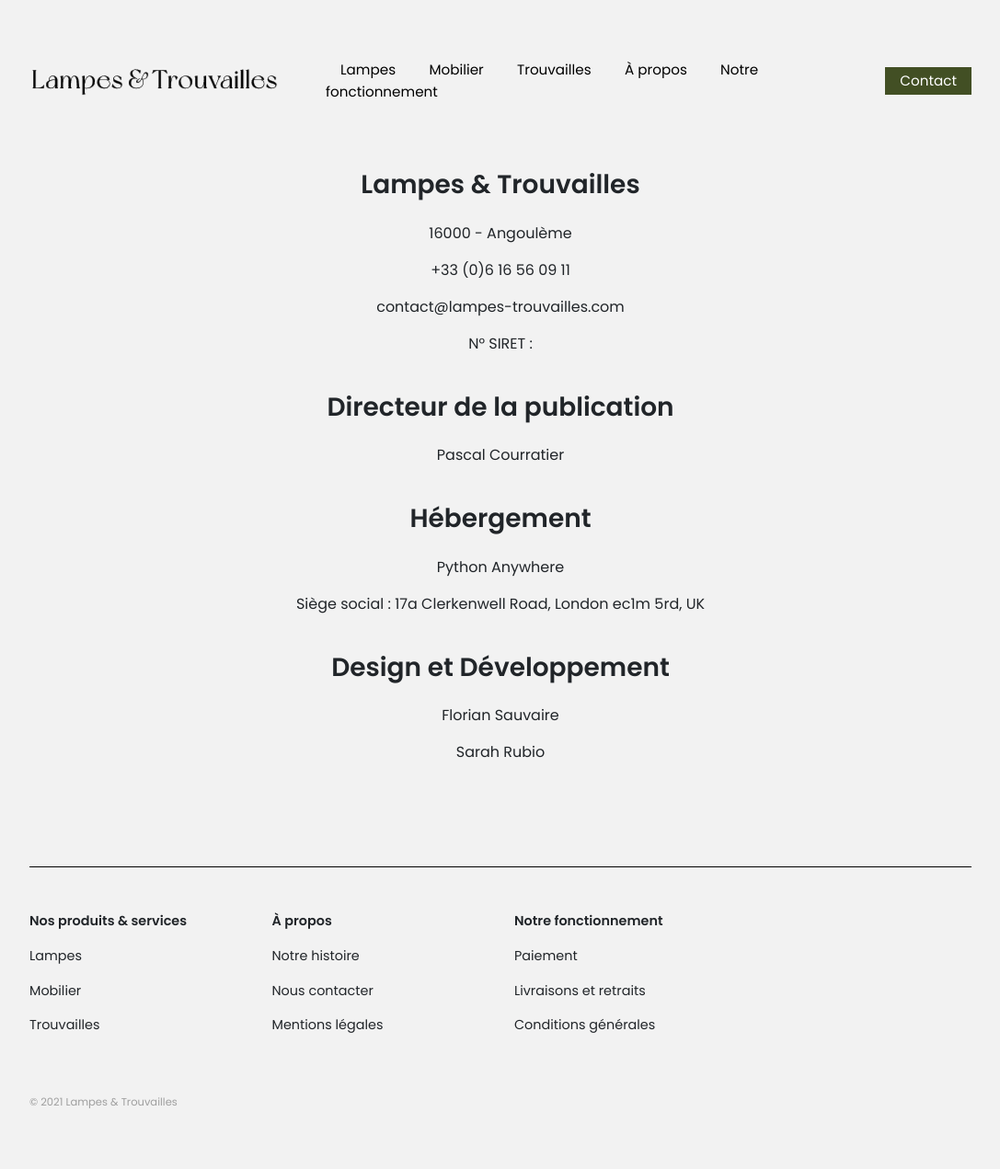
After one commit to SarahRubio/lampes-trouvailles, a Django app: page /legal-mentions/ in a window 1280 px wide. The commit adds this page. Shown: the whole page at 92% size, without its empty margins (96-1183 px from the left). Run offline with Django 3.2, Linux system fonts and the light colour scheme; some libraries are stand-ins or nearby versions.

Commit message:
add legal_mentions page

```diff
--- a/src/home/urls.py
+++ b/src/home/urls.py
@@ -1,7 +1,7 @@
 from django.urls import path
 from django.views.generic import TemplateView
 
-from home.views import HomeView, AboutView, HowView, ContactView
+from home.views import HomeView, AboutView, HowView, ContactView, LegalMentionsView
 
 
 urlpatterns = [
@@ -9,4 +9,5 @@ urlpatterns = [
     path('how/', HowView.as_view(), name='how'),
     path('about/', AboutView.as_view(), name='about'),
     path('contact/', ContactView.as_view(), name='contact'),
+    path('legal-mentions/', LegalMentionsView.as_view(), name='legal-mentions'),
 ]
--- a/src/home/views.py
+++ b/src/home/views.py
@@ -1,5 +1,6 @@
 from django.shortcuts import render
 from django.views.generic import TemplateView
+
 
 class HomeView(TemplateView):
 
@@ -38,3 +39,13 @@ class ContactView(TemplateView):
         context = super().get_context_data(**kwargs)
 
         return context
+
+
+class LegalMentionsView(TemplateView):
+
+    template_name = 'home/legal_mentions.html'
+
+    def get_context_data(self, **kwargs):
+        context = super().get_context_data(**kwargs)
+
+        return context
--- a/src/templates/footer.html
+++ b/src/templates/footer.html
@@ -7,7 +7,7 @@
             <p><a href="{% url 'finding-list' %}" class="text-reset">Trouvailles</a></p>
         </div>
         <div class="col-xs-12 col-md-3">
-            <p class="semi-bold">A propos</p>
+            <p class="semi-bold">À propos</p>
             <p><a href="{% url 'about' %}" class="text-reset">Notre histoire</a></p>
             <p><a href="{% url 'contact' %}" class="text-reset">Nous contacter</a></p>
             <p><a href="#" class="text-reset">Mentions légales</a></p>
@@ -16,7 +16,7 @@
             <p class="semi-bold">Notre fonctionnement</p>
             <p><a href="{% url 'how' %}" class="text-reset">Paiement</a></p>
             <p><a href="{% url 'how' %}" class="text-reset">Livraisons et retraits</a></p>
-            <p><a href="#" class="text-reset">Conditions générales</a></p>
+            <p><a href="{% url 'how' %}" class="text-reset">Conditions générales</a></p>
         </div>
     </div>
     <div class="mt-5">
--- /dev/null
+++ b/src/templates/home/legal_mentions.html
@@ -0,0 +1,41 @@
+{% extends 'base.html' %}
+
+{% block head-title %}
+<title>Mentions légales | Lampes & Trouvailles</title>
+{% endblock %}
+
+{% block main %}
+<main class="py-4">
+    <div class="mb-5">
+        <div class="row justify-content-center align-items-center text-center">
+            <div class="col-md-12 mb-4">
+                <h2 class="text-center h3 mb-4 semi-bold">Lampes & Trouvailles</h2>
+                <address>16000 - Angoulème</address>
+                <p>+33 (0)6 16 56 09 11</p>
+                <p>contact@lampes-trouvailles.com</p>
+                <p>N° SIRET : </p>
+            </div>
+            <div class="col-md-12 mb-4">
+                <h2 class="text-center h3 mb-4 semi-bold">Directeur de la publication</h2>
+                <p>Pascal Courratier</p>
+            </div>
+            <div class="col-md-12 mb-4">
+                <h2 class="text-center h3 mb-4 semi-bold">Hébergement</h2>
+                <p>Python Anywhere</p>
+                <p>Siège social : 17a Clerkenwell Road, London ec1m 5rd, UK</p>
+            </div>
+            <div class="col-md-12 mb-4">
+                <h2 class="text-center h3 mb-4 semi-bold">Design et Développement</h2>
+                <p><a href="https://flosodesign.com" class="text-reset">Florian Sauvaire</a></p>
+                <p>Sarah Rubio</p>
+            </div>
+        </div>
+    </div>
+</main>
+{% endblock %}
+
+{% block js %}
+<script src="https://code.jquery.com/jquery-3.2.1.slim.min.js" integrity="sha384-KJ3o2DKtIkvYIK3UENzmM7KCkRr/rE9/Qpg6aAZGJwFDMVNA/GpGFF93hXpG5KkN" crossorigin="anonymous"></script>
+<script src="https://cdnjs.cloudflare.com/ajax/libs/popper.js/1.12.9/umd/popper.min.js" integrity="sha384-ApNbgh9B+Y1QKtv3Rn7W3mgPxhU9K/ScQsAP7hUibX39j7fakFPskvXusvfa0b4Q" crossorigin="anonymous"></script>
+<script src="https://maxcdn.bootstrapcdn.com/bootstrap/4.0.0/js/bootstrap.min.js" integrity="sha384-JZR6Spejh4U02d8jOt6vLEHfe/JQGiRRSQQxSfFWpi1MquVdAyjUar5+76PVCmYl" crossorigin="anonymous"></script>
+{% endblock %}
```
